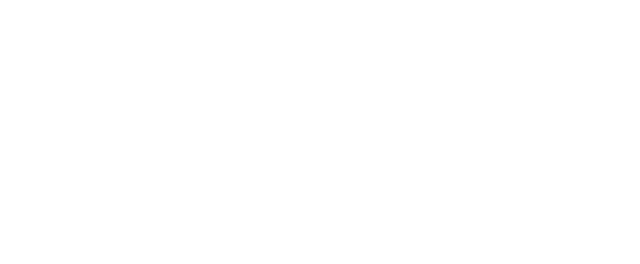
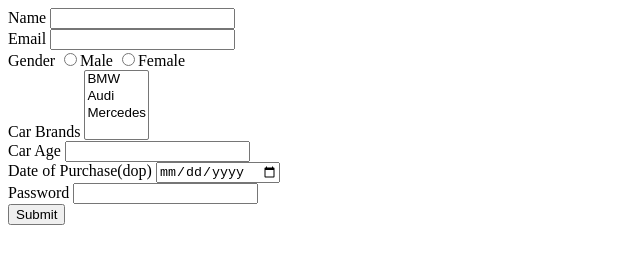
Before and after one commit to acciojob/car-insurance-form-Sameera-Nazneen, a website: page main.html in a window 1280 px wide. Shown: the whole page, without its empty margins (0-640 px from the left). Drawn offline with Linux system fonts and the light colour scheme.

Commit message:
created a submission

```diff
--- a/main.html
+++ b/main.html
@@ -11,6 +11,37 @@
     <script type="text/javascript" src="./script.js">
 </script>
 
+	<form method = "post">
+		<label for = "name">Name</label>
+		<input type = "text" id = "name" required/>
+		<br>
+		<label for = "email">Email</label>
+		<input type = "email" id = "email" required/>
+		<br>
+		<label>Gender</label>
+		<input type = "radio" required name = "gender" value = "male"/>Male
+		<input type = "radio" required name = "gender" value = "female"/>Female
+		<br>
+		<label for = "cars">Car Brands</label>
+		<select multiple>
+			<option>BMW</option>
+			<option>Audi</option>
+			<option>Mercedes</option>
+		</select>
+		<br>
+		<label for = "carage">Car Age</label>
+		<input type = "number" id = "carage" required/>
+		<br>
+		<label for = "dop">Date of Purchase(dop)</label>
+		<input type = "date" id = "dop" required/>
+		<br>
+		<label for = "password">Password</label>
+		<input type = "password" id = "password" required/>
+		<br>
+		<button type = "submit">Submit</button>
+
+
+	</form>
 </body>
 
 </html>
```
